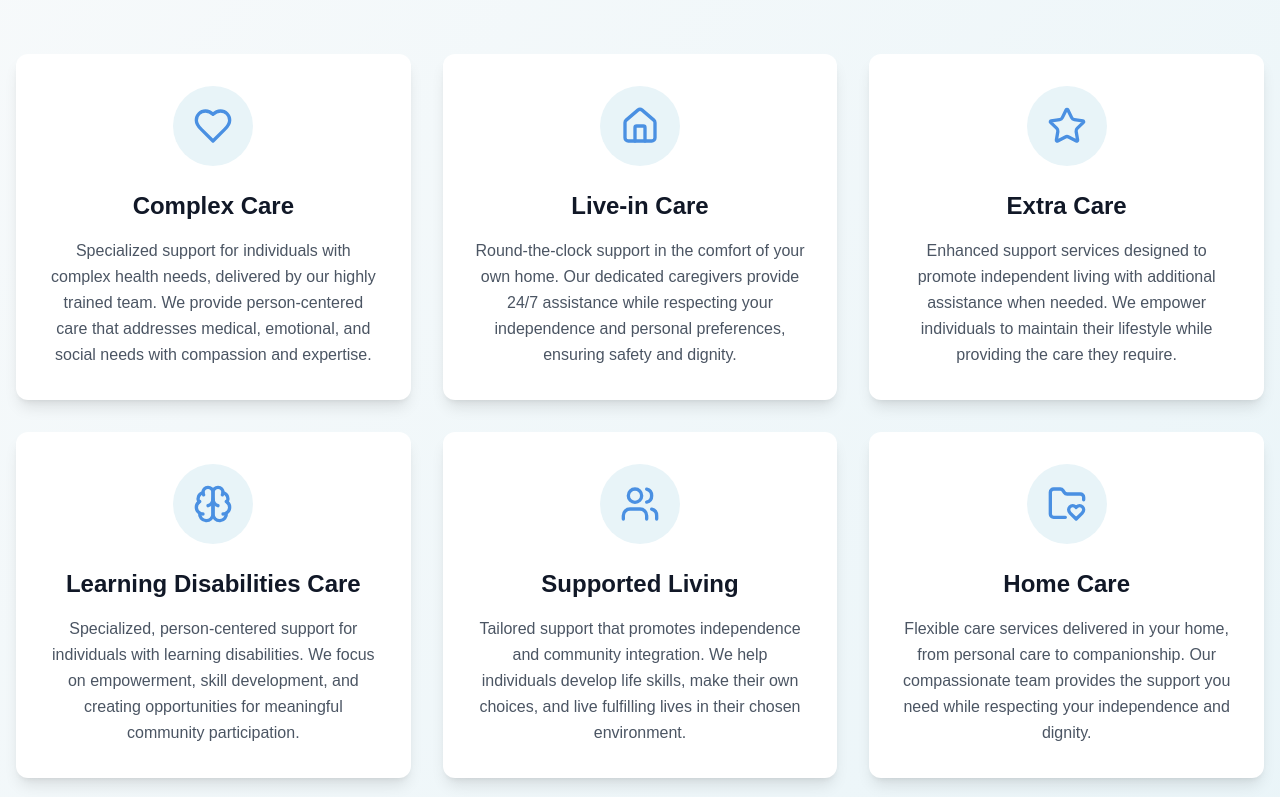
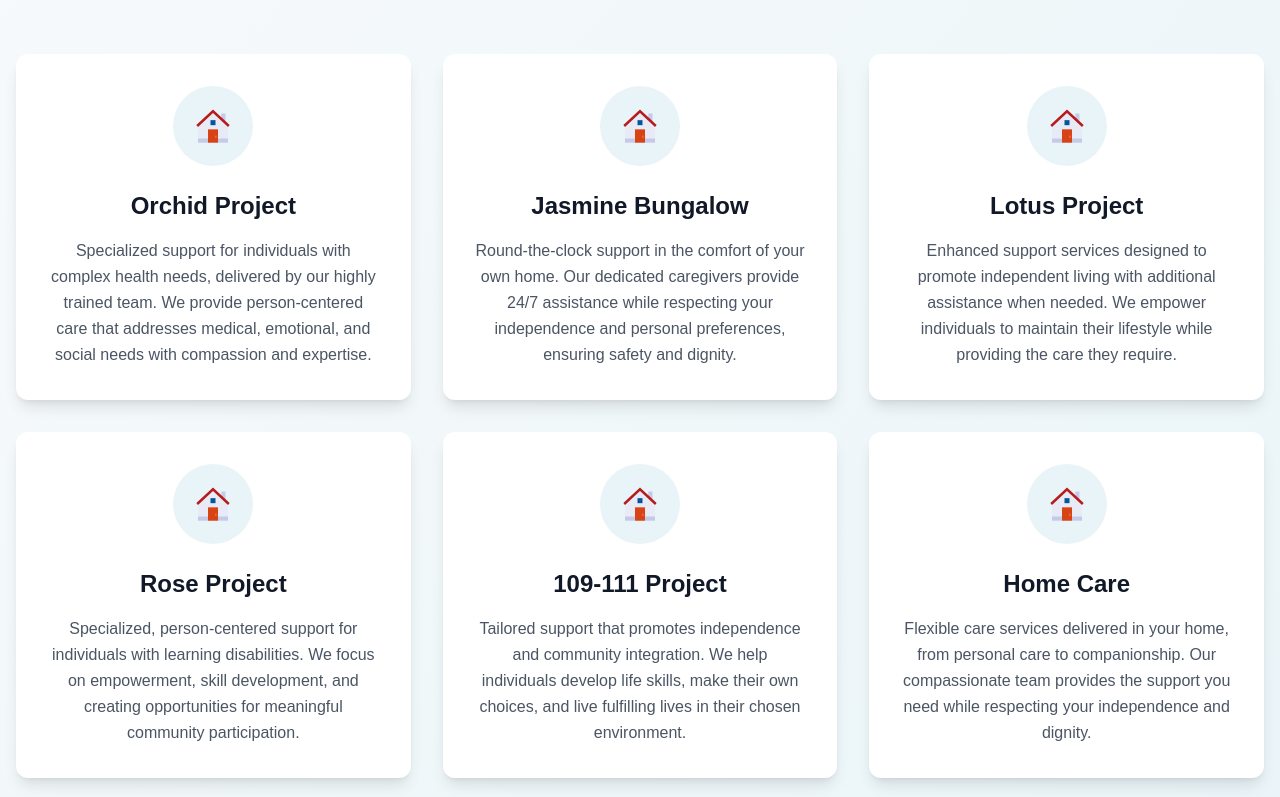
Before and after one commit to ADITYA1234556/satash, a React (Vite) app in the folder apps/web/: page /projects in a window 1280 px wide. Shown: the part 436-1233 px from the top of the page. Built offline with nearby package versions, Linux system fonts and the light colour scheme.

Commit message:
Add: Include react-icons dependency and update ProjectsPage to use FcHome icons

```diff
--- a/apps/web/package.json
+++ b/apps/web/package.json
@@ -29,6 +29,7 @@
 		"react": "^18.3.1",
 		"react-dom": "^18.3.1",
 		"react-helmet": "^6.1.0",
+		"react-icons": "^5.0.0",
 		"react-router-dom": "^7.13.0",
 		"tailwind-merge": "^2.6.0",
 		"tailwindcss-animate": "^1.0.7"
--- a/apps/web/src/pages/ProjectsPage.jsx
+++ b/apps/web/src/pages/ProjectsPage.jsx
@@ -2,43 +2,44 @@
 import React from 'react';
 import { Helmet } from 'react-helmet';
 import { motion } from 'framer-motion';
-import { Heart, Home, Star, Brain, Users, FolderHeart as HandHeart } from 'lucide-react';
+// import { Heart, Home, Star, Brain, Users, FolderHeart as HandHeart } from 'lucide-react';
+import { FcHome } from "react-icons/fc";
 import ServiceCard from '@/components/ServiceCard.jsx';
 
 const ProjectsPage = () => {
   const projects = [
     {
-      icon: Heart,
-      title: 'Complex Care',
+      icon: FcHome,
+      title: 'Orchid Project',
       description:
         'Specialized support for individuals with complex health needs, delivered by our highly trained team. We provide person-centered care that addresses medical, emotional, and social needs with compassion and expertise.',
     },
     {
-      icon: Home,
-      title: 'Live-in Care',
+      icon: FcHome,
+      title: 'Jasmine Bungalow',
       description:
         'Round-the-clock support in the comfort of your own home. Our dedicated caregivers provide 24/7 assistance while respecting your independence and personal preferences, ensuring safety and dignity.',
     },
     {
-      icon: Star,
-      title: 'Extra Care',
+      icon: FcHome,
+      title: 'Lotus Project',
       description:
         'Enhanced support services designed to promote independent living with additional assistance when needed. We empower individuals to maintain their lifestyle while providing the care they require.',
     },
     {
-      icon: Brain,
-      title: 'Learning Disabilities Care',
+      icon: FcHome,
+      title: 'Rose Project',
       description:
         'Specialized, person-centered support for individuals with learning disabilities. We focus on empowerment, skill development, and creating opportunities for meaningful community participation.',
     },
     {
-      icon: Users,
-      title: 'Supported Living',
+      icon: FcHome,
+      title: '109-111 Project',
       description:
         'Tailored support that promotes independence and community integration. We help individuals develop life skills, make their own choices, and live fulfilling lives in their chosen environment.',
     },
     {
-      icon: HandHeart,
+      icon: FcHome,
       title: 'Home Care',
       description:
         'Flexible care services delivered in your home, from personal care to companionship. Our compassionate team provides the support you need while respecting your independence and dignity.',
--- a/package.json
+++ b/package.json
@@ -10,7 +10,8 @@
 		"lint": "npm --prefix apps/web run lint"
 	},
 	"dependencies": {
-		"express": "^4.18.2"
+		"express": "^4.18.2",
+		"react-icons": "^5.5.0"
 	},
 	"devDependencies": {
 		"concurrently": "^9.1.2"
```
Also changed, not shown: 1 other file (tests, documents, lock files or other folders).
